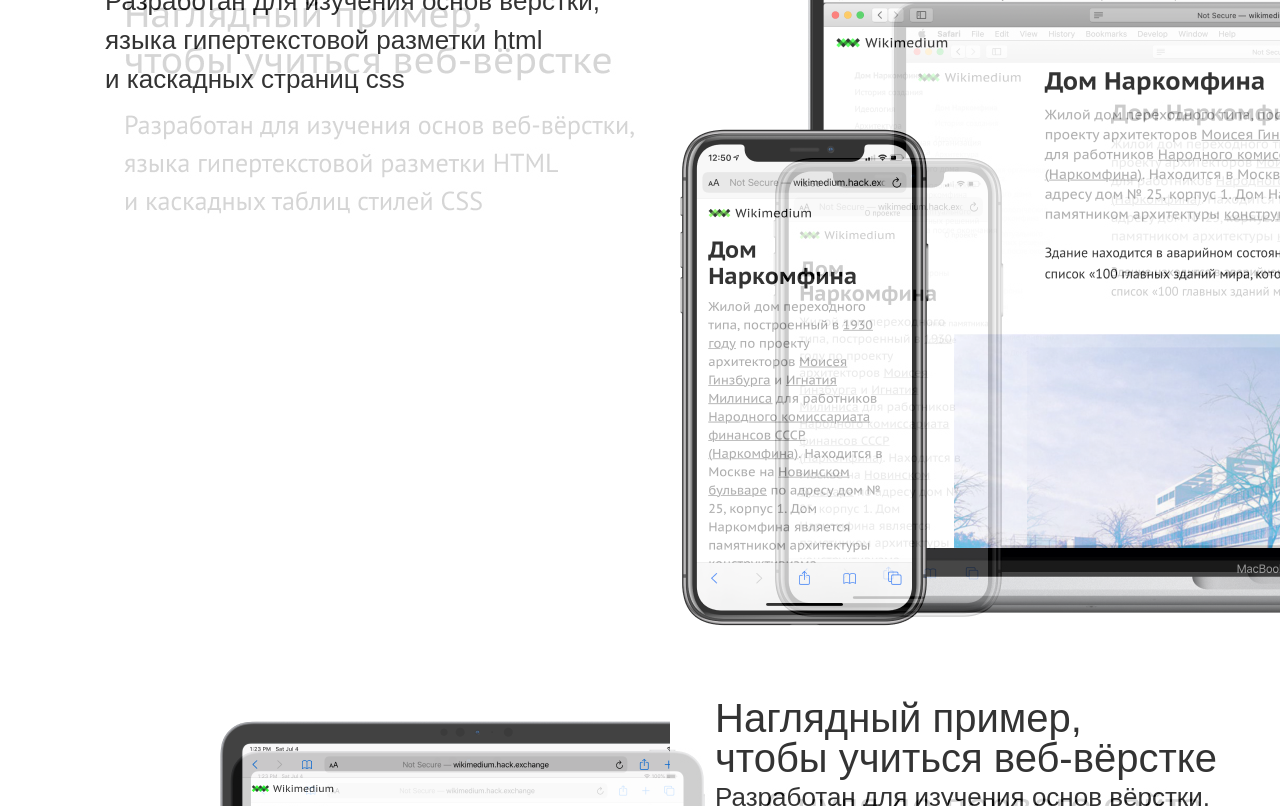
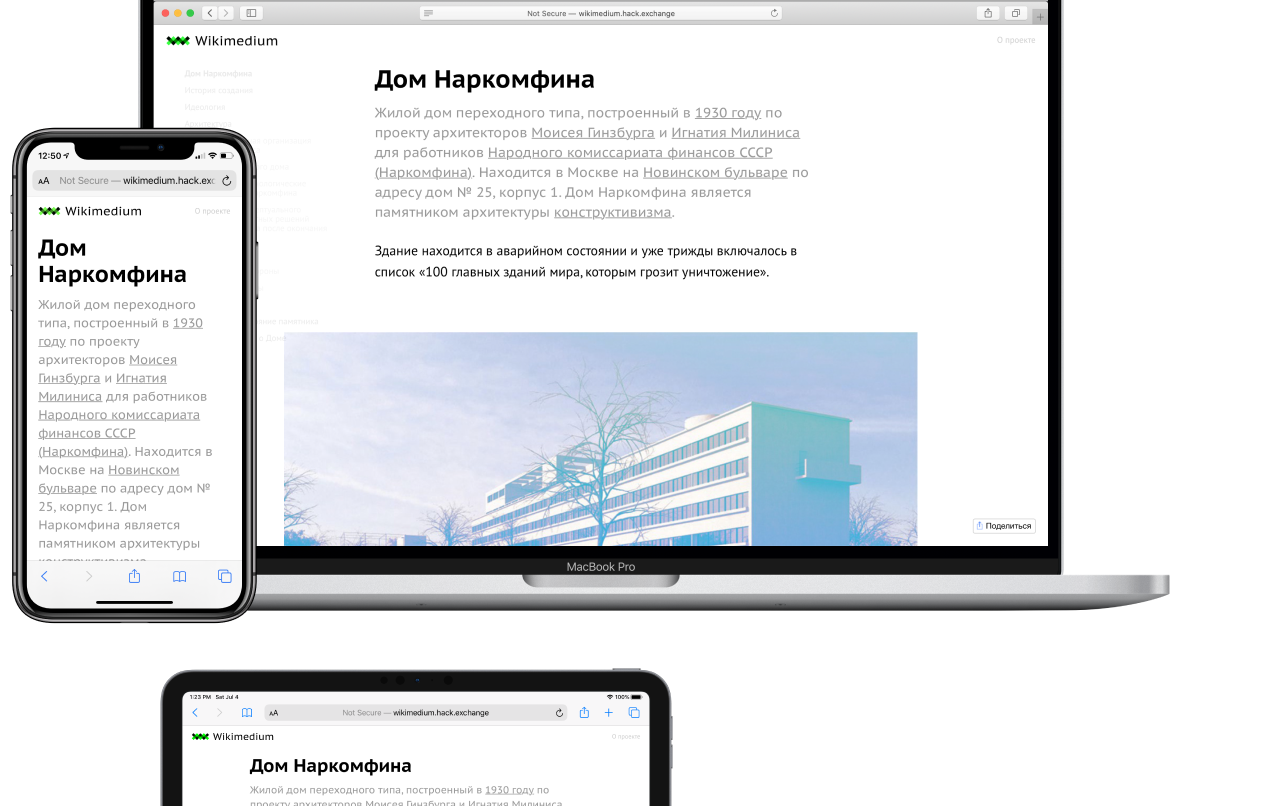
Before and after one commit to SleepyCatMeow/wikimedium, a plain HTML site: page about.html in a window 1280 px wide. Shown: the part 189-995 px from the top of the page. Drawn offline with Linux system fonts and the light colour scheme; a web font is replaced by a local one.

Commit message:
Update about.html

```diff
--- a/about.html
+++ b/about.html
@@ -6,79 +6,10 @@
   <meta http-equiv="X-UA-Compatible" content="ie=edge">
   <title>About</title>
   <link rel="stylesheet" href="stylesheets/style.css">
-  <style media="screen">
-    body {
-      wigth: 1440px;
-      margin: 0 auto;
-      background: white;
-      height: 3252px;
-      display: block;
-      position: relative;
-    }
-    body::before {
-      content: "";
-      position: absolute;
-      left: 0;
-      top: 0;
-      right:0;
-      background: url('images/1440.jpg');
-      height: 3252px;
-      display: block;
-      opacity: .2;
-    }
+  <link rel="stylesheet" href="stylesheets/about.css">
+  <link rel="icon" type="image/x-icon" href="images/favicon.ico" />
+  <link rel="icon" type="image/png" href="images/favicon.png" />
 
-    html {
-      position: relative;
-      height: 100%;
-    }
-    section{
-      display: flex;
-      justify-content: space-between;
-      margin-top: 50px;
-      margin-left: 60px;
-    }
-    section div {
-      width: 50%;
-      overflow: hidden;
-    }
-    section h1 {
-      font-size: 40px;
-      margin-top: 60px;
-      margin-bottom: 38px;
-    }
-    section p {
-      font-size: 26px;
-      line-height: 1.5;
-
-    }
-    section h1, p {
-      width: 520px;
-      margin: 0 auto;
-    }
-    .text {
-      width: 520px;
-      margin: 0 auto;
-    }
-    section div: nth-of-type(2) h1,
-    section div: nth-of-type(2) p {
-      margin-left: 30px;
-    }
-    section div: nth-of-type(1) img {
-      margin-top: 34px;
-    }
-.one {
-  margin-top: 72px;
-}
-.two {
-  margin-top: 50px;
-}
-.bottom_block {
-  width: 800px;
-  display: block;
-  margin: 0 auto;
-
-}
- </style>
 </head>
 
 <body>
```
